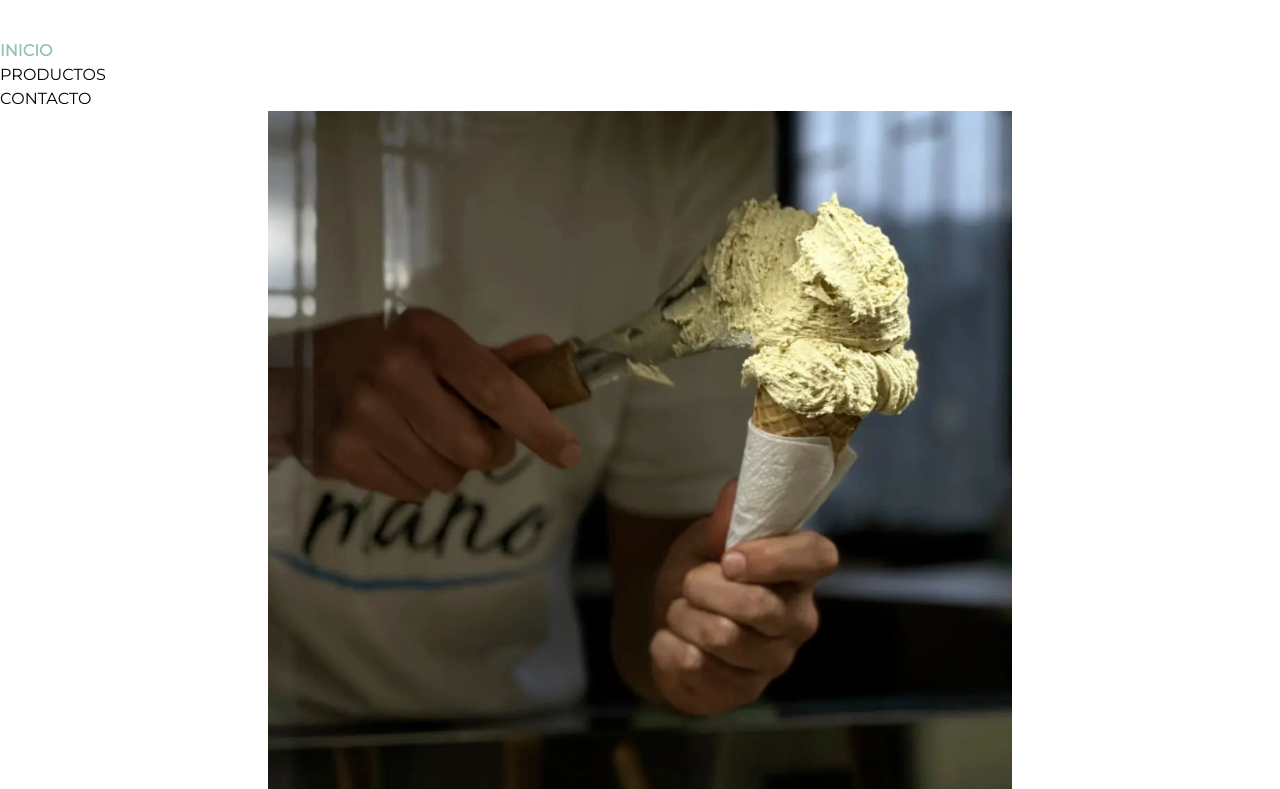
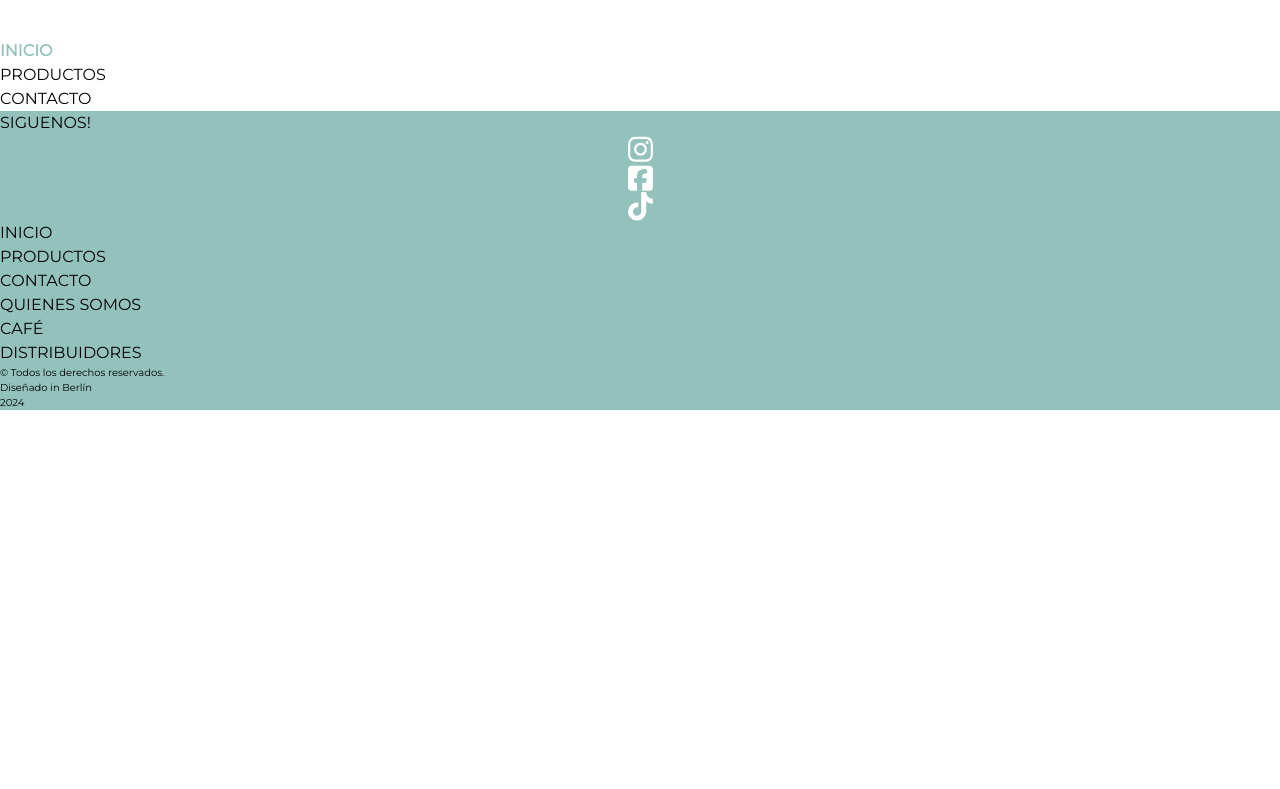
Before and after one commit to lenikanuffer/buena-mano, a React (Vite) app in the folder buena-mano-storefront/: page /Inicio in a window 1280 px wide. Shown: the part 691-1480 px from the top of the page. After the commit the page ends 1101 px from the top, so only its background shows below. Built offline with nearby package versions, Linux system fonts and the light colour scheme.

Commit message:
fixing header

```diff
--- a/buena-mano-storefront/src/components/header/Header.css
+++ b/buena-mano-storefront/src/components/header/Header.css
@@ -1,3 +1,8 @@
+header {
+  margin: 0 auto;
+  box-sizing: border-box;
+}
+
 .active-font {
   color: #93c2bc;
   font-weight: bold;
--- a/buena-mano-storefront/src/components/header/Header.jsx
+++ b/buena-mano-storefront/src/components/header/Header.jsx
@@ -4,13 +4,13 @@ import './Header.css'
 function Header() {
     return (
 
-        <header className='max-w-full flex m-2 justify-between'>
-           <div className='w-44'>
-            <img src='logo.png' alt='buena mano logo' className='w-40 m-3 ' />
+        <header className=' flex flex-row justify-between items-start '>
+           <div className='flex flex-row justify-start items-start'>
+            <img src='logo.png' alt='buenamano logo' className='w-40  my-3 ' />
            </div>
-           <div className=''>
+           <div className='flex justify-end text-right'>
             <nav>
-                <ul className='list-none flex flex-col text-right mt-4 mr-2 text-xs gap-2'>
+                <ul className='list-none flex flex-col text-right text-xs gap-2'>
                     <li>
                         <Link  href='/Inicio' className={(active) => (active ? 'active-font' : '')}>INICIO</Link></li>
                     <li>
--- a/buena-mano-storefront/src/components/home/Home.jsx
+++ b/buena-mano-storefront/src/components/home/Home.jsx
@@ -3,8 +3,8 @@ import './Home.css'
 function Home() {
     return (
     <>
-       <main className='max-w-full '>
-        {/* <div className='min-h-120 m-4 p-10 text-wrap text-center text-sm leading-9 hero pt-10'>
+       {/* <main className='max-w-full '>
+         <div className='min-h-120 m-4 p-10 text-wrap text-center text-sm leading-9 hero pt-10'>
             <p className='text-white text-bold'>
             <h1>¡Bienvenidos a Buenanamo!</h1>
             <h2> Helados de autor</h2>
@@ -17,7 +17,7 @@ function Home() {
             Somos un equipo comprometido con el planeta.
             ¡Nuestros envases son compostables!</p>
             </p>
-        </div> */}
+        </div>
 
         <div className='flex m-4 gap-5'>
             <img src='/src/assets/images/hero2.png' alt='Persona sirviendo un cono de helado' className='sm:w-1/3 md:w-1/2'/>
@@ -39,7 +39,7 @@ function Home() {
        <aside>
         <h1 className='text-center text-sm'>PRODUCTOS RECOMENDADOS</h1>
 
-       </aside>
+       </aside>  */}
        </>
     )
 }
--- a/buena-mano-storefront/src/index.css
+++ b/buena-mano-storefront/src/index.css
@@ -13,64 +13,6 @@
 }
 
 body {
-  display: flex;
-  flex-direction: column;
+  margin: 0 auto;
   font-family: "Montserratregular", sans-serif;
-  margin: 0 auto;
-  box-sizing: border-box;
 }
-/* :root {
-  font-family: Inter, system-ui, Avenir, Helvetica, Arial, sans-serif;
-  line-height: 1.5;
-  font-weight: 400;
-
-  color-scheme: light dark;
-  color: rgba(255, 255, 255, 0.87);
-  background-color: #242424;
-
-  font-synthesis: none;
-  text-rendering: optimizeLegibility;
-  -webkit-font-smoothing: antialiased;
-  -moz-osx-font-smoothing: grayscale;
-}
-
-a {
-  font-weight: 500;
-  color: #646cff;
-  text-decoration: inherit;
-}
-a:hover {
-  color: #535bf2;
-}
-
-body {
-  margin: 0;
-  display: flex;
-  place-items: center;
-  min-width: 320px;
-  min-height: 100vh;
-}
-
-h1 {
-  font-size: 3.2em;
-  line-height: 1.1;
-}
-
-button {
-  border-radius: 8px;
-  border: 1px solid transparent;
-  padding: 0.6em 1.2em;
-  font-size: 1em;
-  font-weight: 500;
-  font-family: inherit;
-  background-color: #1a1a1a;
-  cursor: pointer;
-  transition: border-color 0.25s;
-}
-button:hover {
-  border-color: #646cff;
-}
-button:focus,
-button:focus-visible {
-  outline: 4px auto -webkit-focus-ring-color;
-} */
```
